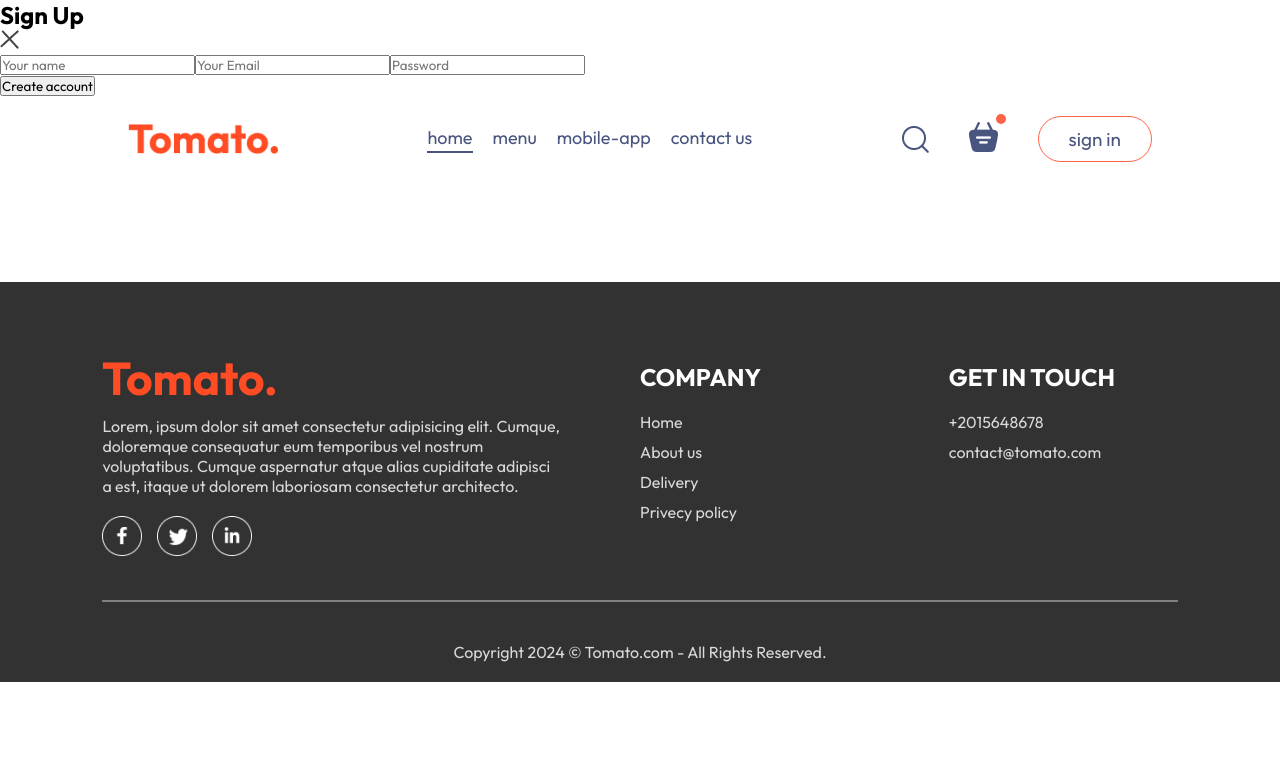
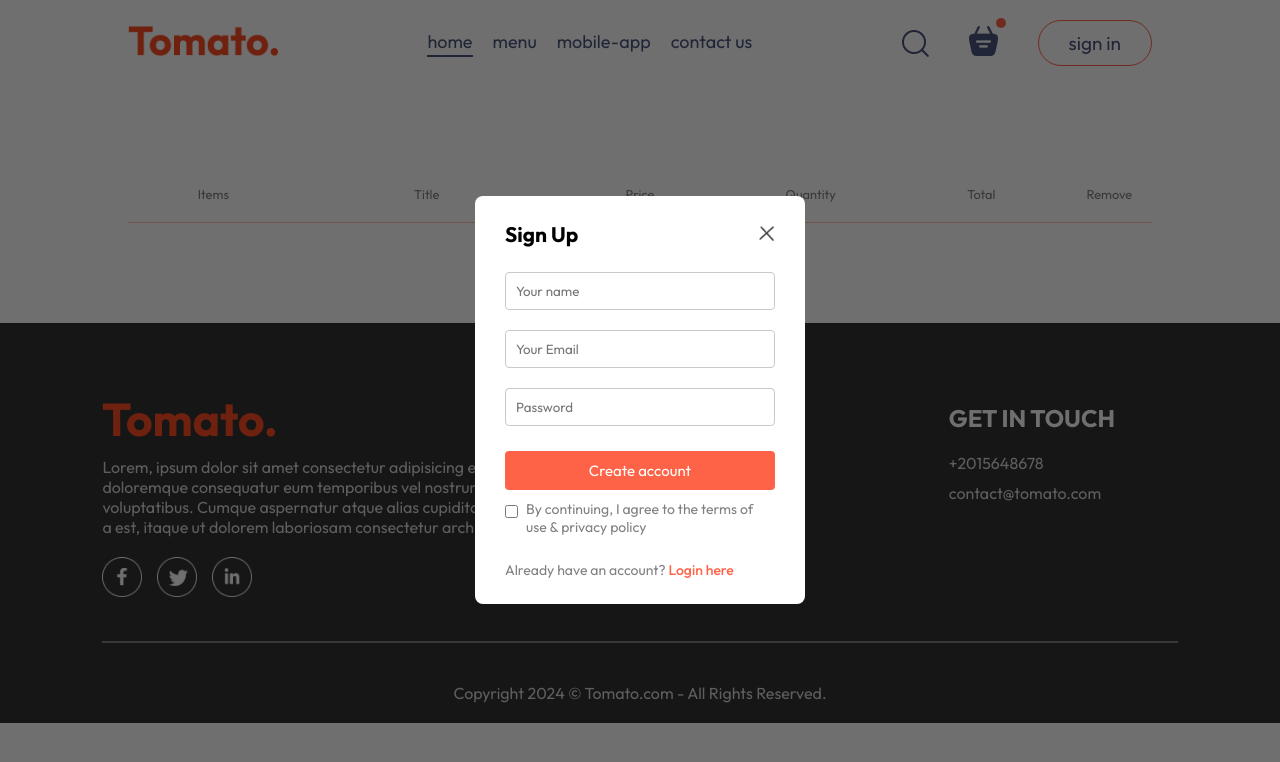
Before and after one commit to FCICoder/Food-Delivery, a React (Vite) app: page /cart in a window 1280 px wide. Both pictures are taken after a click on the button "sign in". Shown: the top 762 px of the page. Built offline with nearby package versions, Linux system fonts and the light colour scheme.

Commit message:
'cart2.50'

```diff
--- a/src/Components/LoginPopup/LoginPopup.jsx
+++ b/src/Components/LoginPopup/LoginPopup.jsx
@@ -1,27 +1,49 @@
-import React, { useState } from 'react'
-import './Loginpopup.css'
-import { assets } from '../../assets/assets';
-const LoginPopup = ({setShowLogin}) => {
-    const [curentState , setCurentState] = useState('Sign Up');
+import React, { useState } from "react";
+import "./Loginpopup.css";
+import { assets } from "../../assets/assets";
+const LoginPopup = ({ setShowLogin }) => {
+  const [curentState, setCurentState] = useState("Sign Up");
   return (
-    <div className='login-popup'>
+    <div className="login-popup">
       <form className="login-popup-container">
         <div className="login-popup-title">
-            <h2>{curentState}</h2>
-            <img onClick={()=>setShowLogin(false)} src={assets.cross_icon} alt="" />
+          <h2>{curentState}</h2>
+          <img
+            onClick={() => setShowLogin(false)}
+            src={assets.cross_icon}
+            alt=""
+          />
         </div>
         <div className="login-popup-inputs">
-            <input type="text" placeholder='Your name'  required/>
+          {curentState === "Login" ? (
+            <></>
+          ) : (
+            <input type="text" placeholder="Your name" required />
+          )}
+          <input type="email" placeholder="Your Email" required />
 
-            <input type="email" placeholder='Your Email' required />
-
-            <input type="password" placeholder='Password' required />
+          <input type="password" placeholder="Password" required />
         </div>
 
-        <button>{curentState==='Sign Up' ? 'Create account':'Login' }</button>
+        <button>
+          {curentState === "Sign Up" ? "Create account" : "Login"}
+        </button>
+        <div className="login-popup-condition">
+          <input type="checkbox" required />
+          <p>By continuing, I agree to the terms of use & privacy policy</p>
+        </div>
+        {curentState === "Login" ? (
+          <p>
+            Create a new account? <span onClick={()=>setCurentState('Sign Up')}>Click here</span>
+          </p>
+        ) : (
+          <p>
+            Already have an account? <span onClick={()=>setCurentState('Login')}>Login here</span>
+          </p>
+        )}
       </form>
     </div>
-  )
-}
+  );
+};
 
-export default LoginPopup
+export default LoginPopup;
--- a/src/Components/LoginPopup/Loginpopup.css
+++ b/src/Components/LoginPopup/Loginpopup.css
@@ -0,0 +1,77 @@
+.login-popup{
+    position: absolute;
+    z-index: 1;
+    width: 100%;
+    height: 100%;
+    background-color: #00000090;
+    display: grid;
+
+    .login-popup-container{
+        place-self: center;
+        width: max(23vw , 330px);
+        color: #808080;
+        background-color: white;
+        display: flex;
+        flex-direction: column;
+        gap: 25px;
+        padding: 25px 30px;
+        border-radius: 8px;
+        font-size: 14px;
+        animation: fadeIn 0.5s;
+
+        .login-popup-title{
+            display: flex;
+            justify-content: space-between;
+            align-items: center;
+            color: black;
+
+            img{
+                width: 16px;
+                cursor: pointer;
+            }
+        }
+
+        .login-popup-inputs{
+            display: flex;
+            flex-direction: column;
+            gap: 20px;
+
+            input{
+                outline: none;
+                border: 1px solid #c9c9c9;
+                padding: 10px;
+                border-radius: 4px;
+            }
+
+
+        }
+        button{
+            border: none;
+            padding: 10px;
+            border-radius: 4px;
+            color: white;
+            background-color: tomato;
+            font-size: 15px;
+            cursor: pointer;
+        }
+
+    .login-popup-condition{
+        display: flex;
+        align-items: start;
+        gap: 8px;
+        margin-top: -15px;
+
+        input{
+            margin-top: 5px;
+        }
+    }
+    }
+
+    p{
+        span{
+            color: tomato;
+            font-weight: 500;
+            cursor: pointer;
+        }
+    }
+}
--- a/src/Components/Navbar/Navbar.jsx
+++ b/src/Components/Navbar/Navbar.jsx
@@ -7,7 +7,9 @@ const Navbar = ({setShowLogin }) => {
   const [menu , setMenu] = useState("home");
   return (
     <div className='navbar'>
-        <img src={assets.logo} alt="" className="logo" />
+      <Link to='/'>
+      <img src={assets.logo} alt="" className="logo" />
+      </Link>
         <ul className="nabar-menu">
             <Link to='/' onClick={()=>setMenu('home')} className={menu === 'home'?'active':''} >home</Link>
             <a href='#explore-menu'  onClick={()=>setMenu('menu')} className={menu === 'menu'?'active':''}>menu</a>
@@ -18,7 +20,9 @@ const Navbar = ({setShowLogin }) => {
         <dav className="navbar-right">
             <img src={assets.search_icon} alt="" />
             <div className="navbar-search-icon">
+                <Link to='/cart'>
                 <img src={assets.basket_icon} alt="" />
+                </Link>
                 <div className="dot"></div>
             </div>
             <button onClick={()=>setShowLogin(true)}> sign in</button>
--- a/src/Pages/Cart/Cart.css
+++ b/src/Pages/Cart/Cart.css
@@ -0,0 +1,33 @@
+.cart{
+    margin-top: 100px;
+
+    .cart-items-title{
+        display: grid;
+        grid-template-columns: 1fr 1.5fr 1fr 1fr 1fr 0.5fr;
+        align-items: center;
+        text-align: center;
+        color: gray;
+        font-size: max(1vw , 12px);
+    }
+
+    .cart-items-item{
+        margin: 10px 0px ;
+
+        color: black;
+        img{
+            margin: auto;
+            width: 50px;
+        }
+
+        .cross{
+            cursor: pointer;
+        }
+
+    }
+
+    hr{
+        height: 1px;
+        background-color:rgba(255, 112, 87, 0.432) ;
+        border: none;
+    }
+}
--- a/src/Pages/Cart/Cart.jsx
+++ b/src/Pages/Cart/Cart.jsx
@@ -1,9 +1,41 @@
-import React from 'react'
+import React, { useContext } from 'react'
 import './Cart.css'
+import { StoreContext } from '../../Context/StoreContext'
 const Cart = () => {
+  const {cartItems , contextValue , removeFromCart} = useContext(StoreContext);
+console.log(cartItems);
   return (
-    <div>
-
+    <div className='cart'>
+      <div className="cart-items">
+        <div className="cart-items-title">
+          <p>Items</p>
+          <p>Title</p>
+          <p>Price</p>
+          <p>Quantity</p>
+          <p>Total</p>
+          <p>Remove</p>
+        </div>
+        <br />
+        <hr />
+        {
+          contextValue?.food_list.map((item, index)=>{
+            if(cartItems[item._id]>0){
+              return(
+               <>
+               <div className="cart-items-title cart-items-item">
+                  <img src={item.image} alt="" />
+                  <p>{item.name}</p>
+                  <p>${item.price}</p>
+                  <p>{cartItems[item._id]}</p>
+                  <p>{item.price*cartItems[item._id]}</p>
+                  <p onClick={()=>removeFromCart(item._id)} className='cross'>x</p>
+                </div>
+                <hr />
+                </>)
+            }
+          })
+        }
+      </div>
     </div>
   )
 }
```
